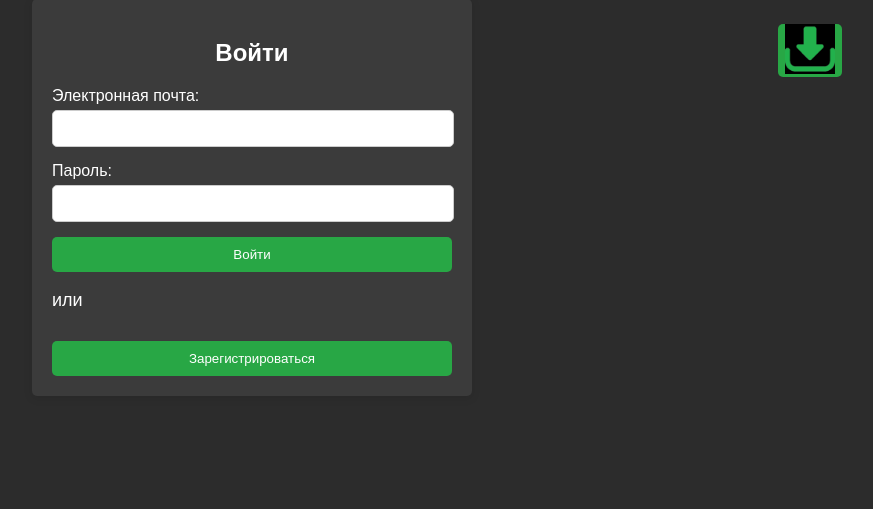
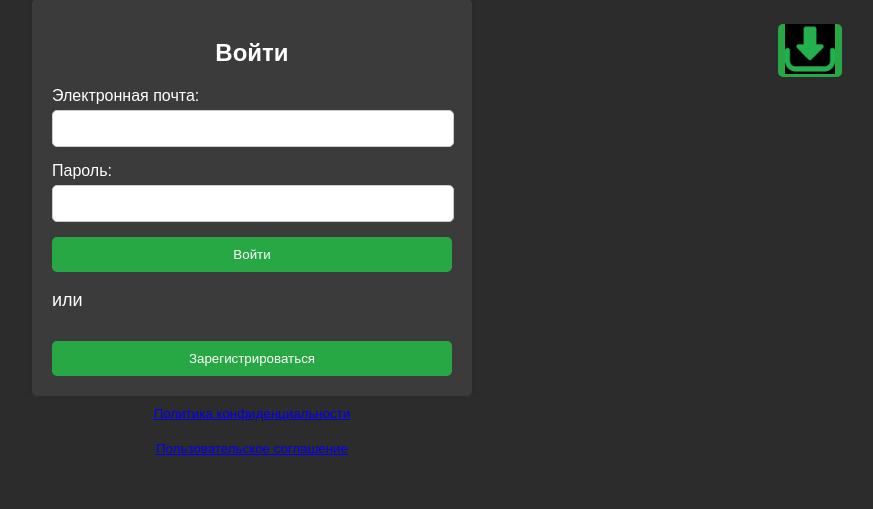
Before and after one commit to Mik-23/browser, a Django app: page /auth_in_chat in a window 1280 px wide. Shown: the part 21-530 px from the top of the page, without its empty margins (388-1261 px from the left). Run offline with Django 5.2, Linux system fonts and the light colour scheme.

Commit message:
Update account.html

```diff
--- a/mixchat/main/templates/main/account.html
+++ b/mixchat/main/templates/main/account.html
@@ -53,7 +53,7 @@
             border: 1px solid #ccc;
 
         }
-        button {
+        .form-button {
             width: 100%;
             padding: 10px;
             background-color: #28a745;
@@ -62,8 +62,20 @@
             border-radius: 5px;
             cursor: pointer;
         }
-        button:hover {
+        .form-button:hover {
             background-color: #218838;
+        }
+        button {
+            width: 100%;
+            padding: 10px;
+            background-color: #2c2c2c;
+            color: white;
+            border: none;
+            border-radius: 5px;
+            cursor: pointer;
+        }
+        button a:hover {
+            color: #009BDE;
         }
         .link-container a button{
             float: right;
@@ -105,20 +117,23 @@
             <input type="password" id="password" name="password" required>
         </div>
         <div id="errorMessage" class="error-message" style="font-size: 14px;"></div>
-        <button type="submit">Войти</button>
+        <button class="form-button" type="submit">Войти</button>
         <p>или</p>
-        <button><a href="{% url 'register_in_chat' %}" style="text-decoration: none; color: inherit;">Зарегистрироваться</a></button>
+        <button class="form-button"><a href="{% url 'register_in_chat' %}" style="text-decoration: none; color: inherit;">Зарегистрироваться</a></button>
     </form>
 </div>
 
 <div class="link-container">
     <a href="">
-        <button type="submit" style="position: fixed; top: 30px; right: 50px;">
+        <button class="form-button" type="submit" style="position: fixed; top: 30px; right: 50px;">
             <img src="{% static 'main/png/load.png' %}" width="50">
         </button>
     </a>
 </div>
-
+<div class="text-buttons">
+    <button><a href="{% url 'privacy_policy' %}">Политика конфиденциальности</a></button>
+    <button><a href="{% url 'agreement' %}">Пользовательское соглашение</a></button>
+</div>
 <script src="{% static 'main/js/redirect_url.js' %}"></script>
 
 <script>
```
